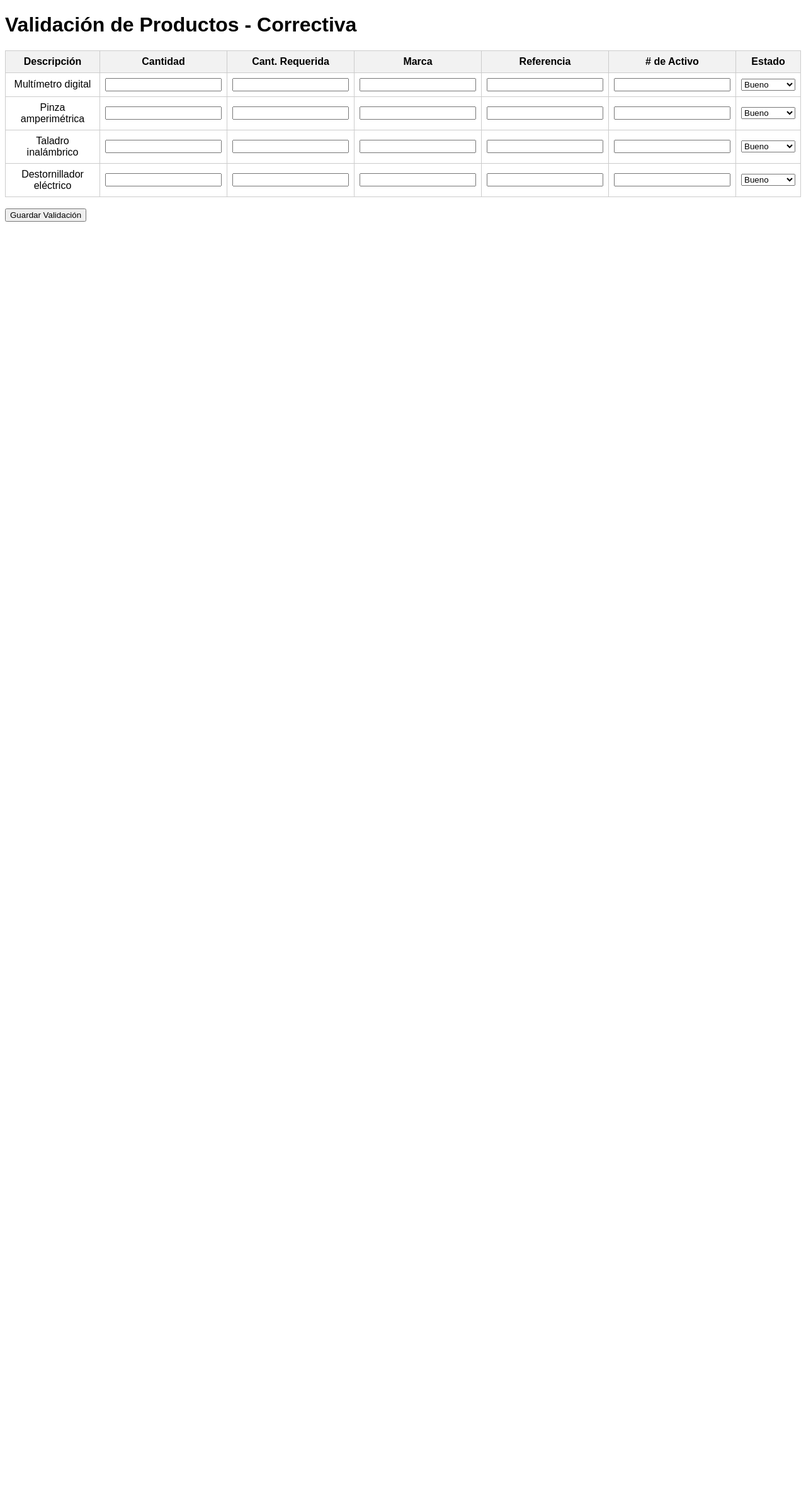
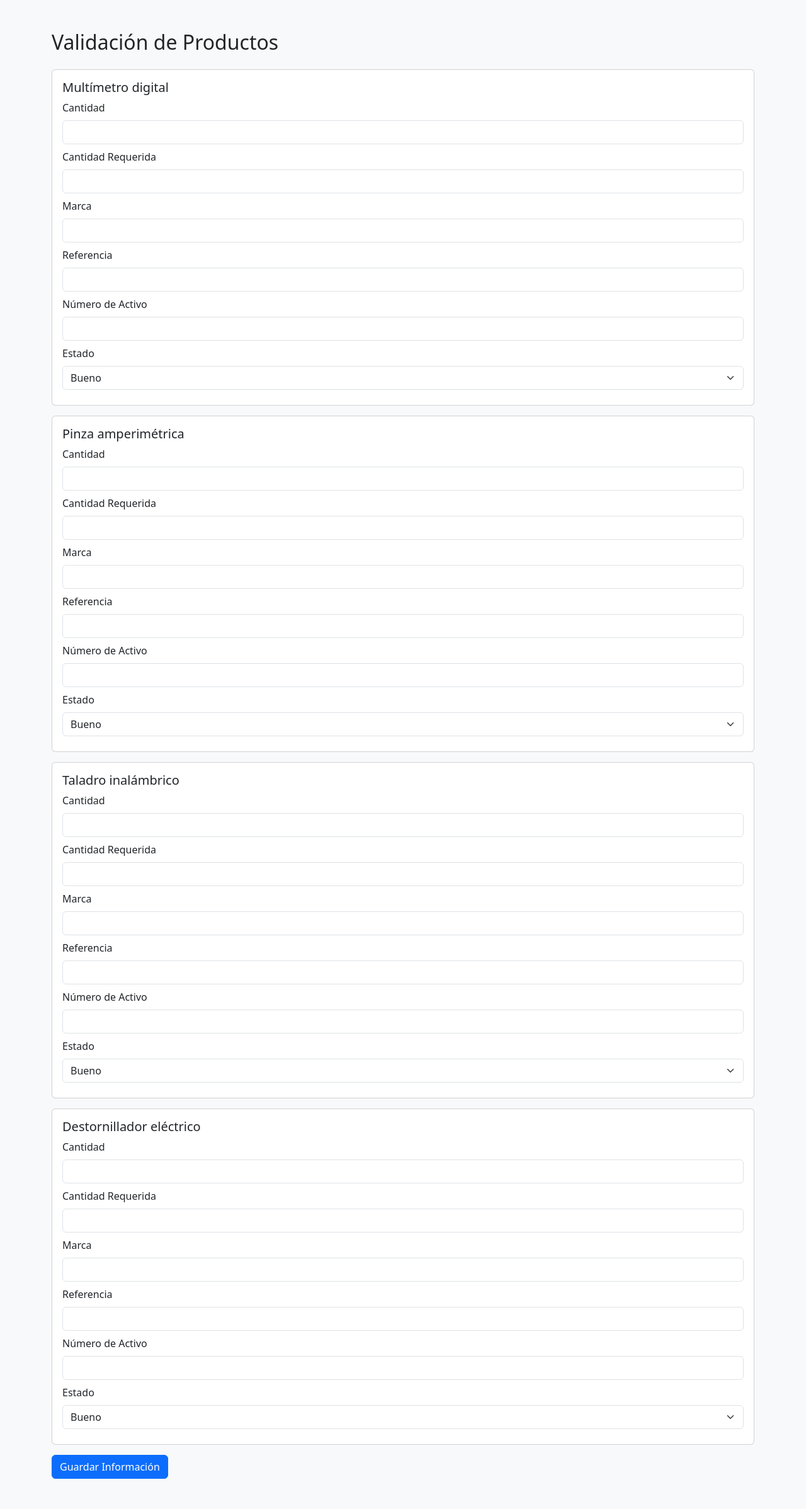
Before and after one commit to Luismn33/integratools-app, a Flask app: page /formulario in a window 1280 px wide. Shown: the whole page at 63% size. Before the commit the page ends 352 px from the top, so only its background shows below. Run offline with Flask 3, Linux system fonts and the light colour scheme.

Commit message:
Agregado formulario para diligenciar información

```diff
--- a/templates/formulario_correctiva.html
+++ b/templates/formulario_correctiva.html
@@ -2,65 +2,59 @@
 <html lang="es">
 <head>
     <meta charset="UTF-8">
-    <title>Validación de Productos - Correctiva</title>
-    <style>
-        table {
-            width: 100%;
-            border-collapse: collapse;
-            font-family: Arial, sans-serif;
-        }
-        th, td {
-            padding: 8px;
-            border: 1px solid #ccc;
-            text-align: center;
-        }
-        th {
-            background-color: #f2f2f2;
-        }
-        h1 {
-            font-family: Arial, sans-serif;
-        }
-    </style>
+    <title>Formulario de Validación</title>
+    <link href="https://cdn.jsdelivr.net/npm/bootstrap@5.3.2/dist/css/bootstrap.min.css" rel="stylesheet">
 </head>
-<body>
-    <h1>Validación de Productos - Correctiva</h1>
-    <form action="/guardar_formulario" method="post">
-        <table>
-            <thead>
-                <tr>
-                    <th>Descripción</th>
-                    <th>Cantidad</th>
-                    <th>Cant. Requerida</th>
-                    <th>Marca</th>
-                    <th>Referencia</th>
-                    <th># de Activo</th>
-                    <th>Estado</th>
-                </tr>
-            </thead>
-            <tbody>
-                {% for i in range(descripciones|length) %}
-                <tr>
-                    <td>{{ descripciones[i] }}</td>
-                    <td><input type="number" name="cantidad_{{ i }}"></td>
-                    <td><input type="number" name="cant_requerida_{{ i }}"></td>
-                    <td><input type="text" name="marca_{{ i }}"></td>
-                    <td><input type="text" name="referencia_{{ i }}"></td>
-                    <td><input type="text" name="activo_{{ i }}"></td>
-                    <td>
-                        <select name="estado_{{ i }}">
-                            <option value="Bueno">Bueno</option>
-                            <option value="Malo">Malo</option>
-                            <option value="No la tiene">No la tiene</option>
-                        </select>
-                    </td>
-                    <input type="hidden" name="descripcion_{{ i }}" value="{{ descripciones[i] }}">
-                </tr>
-                {% endfor %}
-            </tbody>
-        </table>
-        <input type="hidden" name="total" value="{{ descripciones|length }}">
-        <br>
-        <button type="submit">Guardar Validación</button>
-    </form>
+<body class="bg-light">
+    <div class="container py-5">
+        <h2 class="mb-4">Validación de Productos</h2>
+        <form method="post" action="{{ url_for('guardar_formulario') }}">
+            <input type="hidden" name="total" value="{{ descripciones|length }}">
+            {% for i in range(descripciones|length) %}
+                <div class="card mb-3">
+                    <div class="card-body">
+                        <h5 class="card-title">{{ descripciones[i] }}</h5>
+                        <input type="hidden" name="descripcion_{{ i }}" value="{{ descripciones[i] }}">
+
+                        <div class="mb-2">
+                            <label class="form-label">Cantidad</label>
+                            <input type="number" class="form-control" name="cantidad_{{ i }}" required>
+                        </div>
+
+                        <div class="mb-2">
+                            <label class="form-label">Cantidad Requerida</label>
+                            <input type="number" class="form-control" name="cant_requerida_{{ i }}" required>
+                        </div>
+
+                        <div class="mb-2">
+                            <label class="form-label">Marca</label>
+                            <input type="text" class="form-control" name="marca_{{ i }}">
+                        </div>
+
+                        <div class="mb-2">
+                            <label class="form-label">Referencia</label>
+                            <input type="text" class="form-control" name="referencia_{{ i }}">
+                        </div>
+
+                        <div class="mb-2">
+                            <label class="form-label">Número de Activo</label>
+                            <input type="text" class="form-control" name="activo_{{ i }}">
+                        </div>
+
+                        <div class="mb-2">
+                            <label class="form-label">Estado</label>
+                            <select class="form-select" name="estado_{{ i }}">
+                                <option value="bueno">Bueno</option>
+                                <option value="malo">Malo</option>
+                                <option value="no la tiene">No la tiene</option>
+                            </select>
+                        </div>
+                    </div>
+                </div>
+            {% endfor %}
+
+            <button type="submit" class="btn btn-primary">Guardar Información</button>
+        </form>
+    </div>
 </body>
 </html>
```
